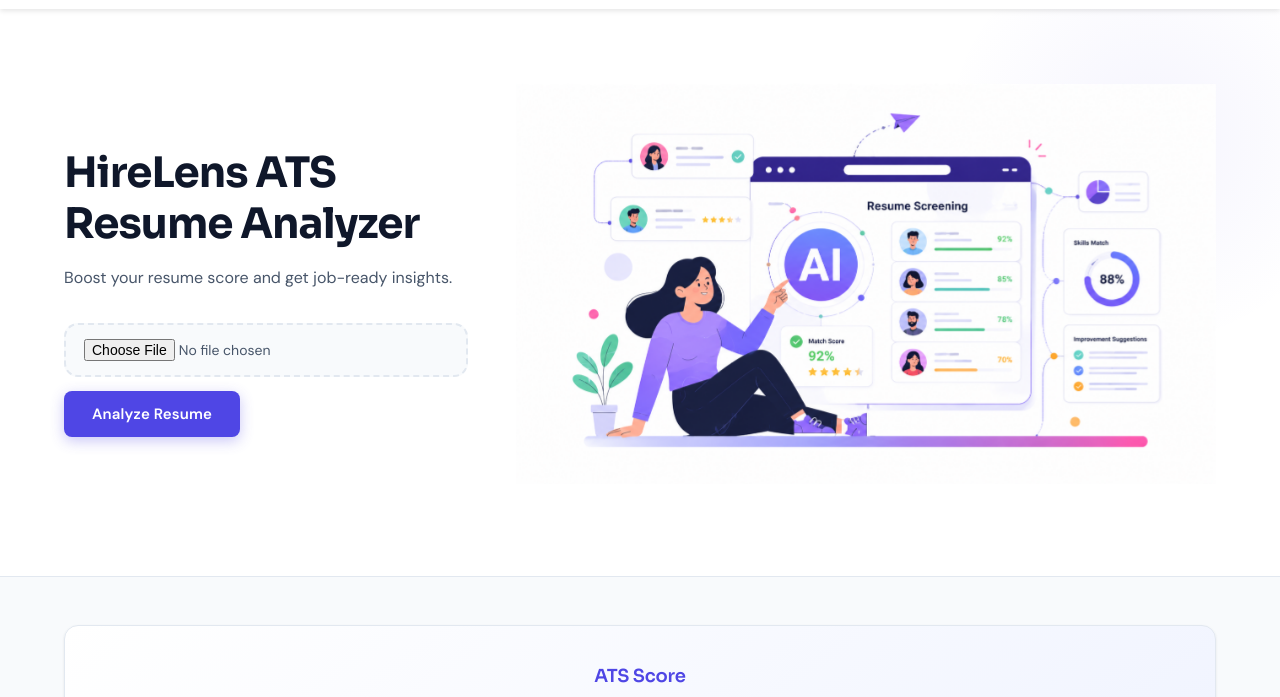
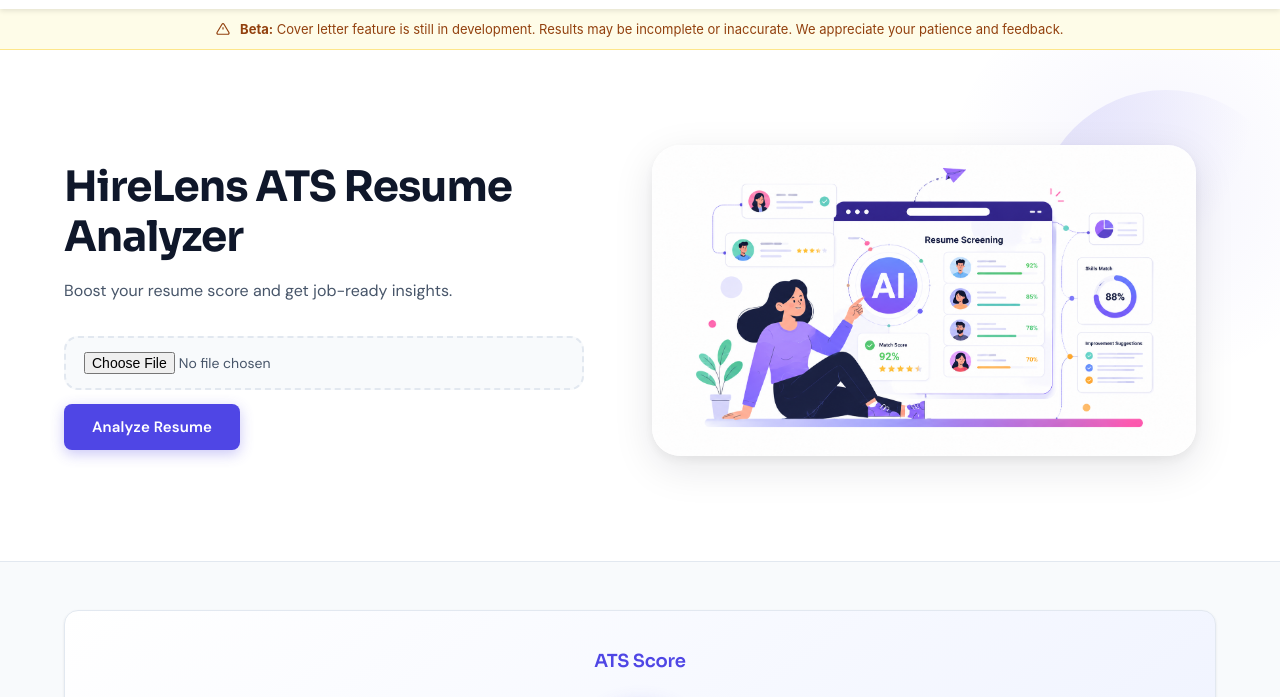
Before and after one commit to Mahatva1303/HireLens, a website: page public/resumechecker.html in a window 1280 px wide. Shown: the part 51-748 px from the top of the page. Drawn offline with Linux system fonts and the light colour scheme.

Commit message:
Update 1.5 Cover letter generation feature

```diff
--- a/public/resumechecker.css
+++ b/public/resumechecker.css
@@ -186,13 +186,44 @@
   transform: translateY(0);
 }
 
- .hero-right img {
-  width: 700px;
-  object-fit: contain;
-  /* filter: drop-shadow(0 12px 32px rgba(79,70,229,0.12)); */
-    animation: float 4s ease-in-out infinite;
+ .hero-right {
+  flex: 1;
+  min-width: 280px;
+  display: flex;
+  justify-content: center;
+  align-items: center;
+  position: relative;
+  padding: 20px;
 }
 
+.hero-right::before {
+  content: '';
+  position: absolute;
+  width: 260px;
+  height: 260px;
+  border-radius: 50%;
+  background: radial-gradient(circle at top left, rgba(79,70,229,0.15), transparent 60%);
+  top: -40px;
+  right: -80px;
+  z-index: 0;
+}
+
+.hero-right img {
+  width: 100%;
+  max-width: 620px;
+  object-fit: cover;
+  border-radius: 28px;
+  box-shadow: var(--shadow-lg);
+  position: relative;
+  z-index: 1;
+  transition: transform 0.35s ease, filter 0.35s ease;
+  animation: float 4s ease-in-out infinite;
+}
+
+.hero-right img:hover {
+  transform: translateY(-6px) scale(1.02);
+  filter: drop-shadow(0 20px 40px rgba(79,70,229,0.18));
+}
 
 
 @keyframes float {
--- a/public/resumechecker.html
+++ b/public/resumechecker.html
@@ -26,7 +26,13 @@
     <a href="profile.html">Profile</a>
     <a href="login.html" class="login-btn">Login</a>
   </div>
+
+
 </nav>
+<div style="background:#fefce8; border-bottom:1px solid #fde68a; padding:10px 24px; text-align:center; font-size:13px; color:#92400e; font-family:'Inter',sans-serif;">
+  <svg width="14" height="14" fill="none" viewBox="0 0 24 24" stroke="currentColor" stroke-width="2" style="vertical-align:-2px; margin-right:6px"><path d="M12 9v4M12 17h.01M10.29 3.86L1.82 18a2 2 0 001.71 3h16.94a2 2 0 001.71-3L13.71 3.86a2 2 0 00-3.42 0z"/></svg>
+  <strong>Beta:</strong> Cover letter feature is still in development. Results may be incomplete or inaccurate. We appreciate your patience and feedback.
+</div>
 
 <!-- HERO -->
 <section class="hero">
@@ -59,6 +65,7 @@
   <div class="card actions">
     <button onclick="generateSummary()"> Generate Summary</button>
     <button onclick="openPopup()"> Match with Job</button>
+    <button onclick="openCoverLetterPopup()">Generate Cover Letter</button>
   </div>
 
   <!-- GRID -->
@@ -95,6 +102,19 @@
   </div>
 </div>
 
+
+
+<!-- COVER LETTER POPUP -->
+<div id="coverLetterPopup" class="popup">
+  <div class="popup-box">
+    <h3>Generate Cover Letter</h3>
+    <input type="text" id="clRole" placeholder="Job Role (e.g. Frontend Developer)">
+    <input type="text" id="clCompany" placeholder="Company Name (e.g. Google)">
+    <button onclick="generateCoverLetter()">Generate</button>
+    <button onclick="closeCoverLetterPopup()">Close</button>
+  </div>
+</div>
+
 <script src="resumechecker.js"></script>
 </body>
 </html>
```
Also changed, not shown: public/resumechecker.js (+68 -0 lines), server.js (+32 -0 lines).
